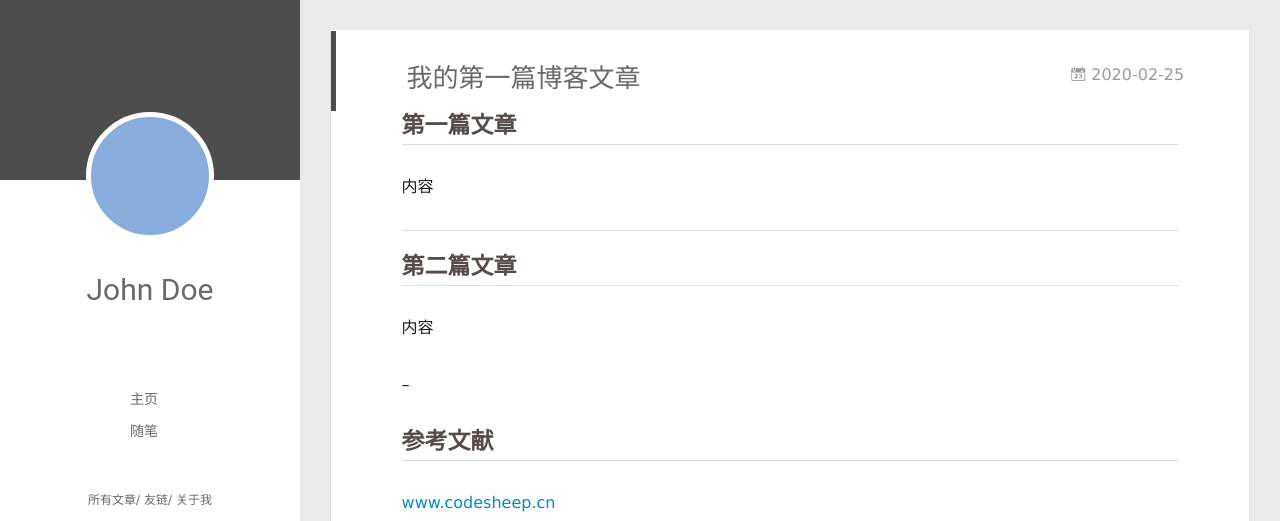
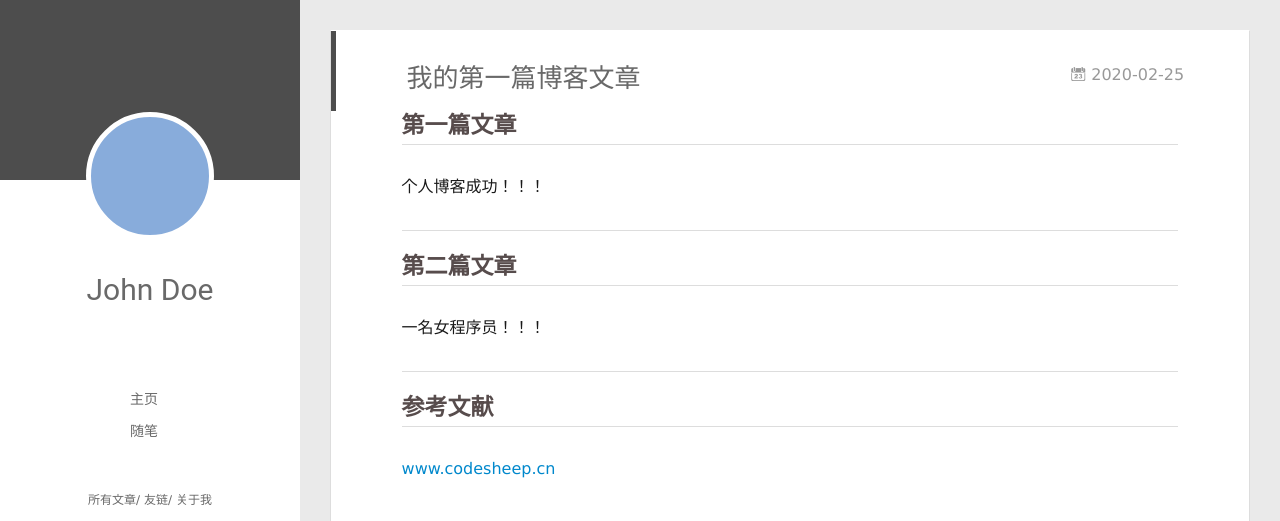
Before and after one commit to 1546429401/1546429401.github.io, a plain HTML site: page 2020/02/25/我的第一篇博客文章/index.html in a window 1280 px wide. Shown: the top 521 px of the page. Drawn offline with Linux system fonts and the light colour scheme; no server answers.

Commit message:
Site updated: 2020-02-25 12:42:37

```diff
--- a/2020/02/25/我的第一篇博客文章/index.html
+++ b/2020/02/25/我的第一篇博客文章/index.html
@@ -8,15 +8,15 @@
   <link rel="dns-prefetch" href="http://yoursite.com">
   <title>我的第一篇博客文章 | Hexo</title>
   <meta name="viewport" content="width=device-width, initial-scale=1, maximum-scale=1">
-  <meta name="description" content="第一篇文章内容  第二篇文章内容 – 参考文献www.codesheep.cn">
+  <meta name="description" content="第一篇文章个人博客成功！！！  第二篇文章一名女程序员！！！  参考文献www.codesheep.cn">
 <meta property="og:type" content="article">
 <meta property="og:title" content="我的第一篇博客文章">
 <meta property="og:url" content="http://yoursite.com/2020/02/25/%E6%88%91%E7%9A%84%E7%AC%AC%E4%B8%80%E7%AF%87%E5%8D%9A%E5%AE%A2%E6%96%87%E7%AB%A0/index.html">
 <meta property="og:site_name" content="Hexo">
-<meta property="og:description" content="第一篇文章内容  第二篇文章内容 – 参考文献www.codesheep.cn">
+<meta property="og:description" content="第一篇文章个人博客成功！！！  第二篇文章一名女程序员！！！  参考文献www.codesheep.cn">
 <meta property="og:locale" content="en_US">
 <meta property="article:published_time" content="2020-02-25T02:00:45.000Z">
-<meta property="article:modified_time" content="2020-02-25T02:34:08.513Z">
+<meta property="article:modified_time" content="2020-02-25T04:40:22.488Z">
 <meta property="article:author" content="John Doe">
 <meta name="twitter:card" content="summary">
 
@@ -174,10 +174,10 @@
 
     <div class="article-entry" itemprop="articleBody">
 
-        <h2 id="第一篇文章"><a href="#第一篇文章" class="headerlink" title="第一篇文章"></a>第一篇文章</h2><p>内容</p>
+        <h2 id="第一篇文章"><a href="#第一篇文章" class="headerlink" title="第一篇文章"></a>第一篇文章</h2><p>个人博客成功！！！</p>
 <hr>
-<h2 id="第二篇文章"><a href="#第二篇文章" class="headerlink" title="第二篇文章"></a>第二篇文章</h2><p>内容</p>
-<p>–</p>
+<h2 id="第二篇文章"><a href="#第二篇文章" class="headerlink" title="第二篇文章"></a>第二篇文章</h2><p>一名女程序员！！！</p>
+<hr>
 <h2 id="参考文献"><a href="#参考文献" class="headerlink" title="参考文献"></a>参考文献</h2><p><a href="http://www.codesheep.cn" target="_blank" rel="noopener">www.codesheep.cn</a></p>
 
 
```
Also changed, not shown: index.html (+3 -3 lines).
